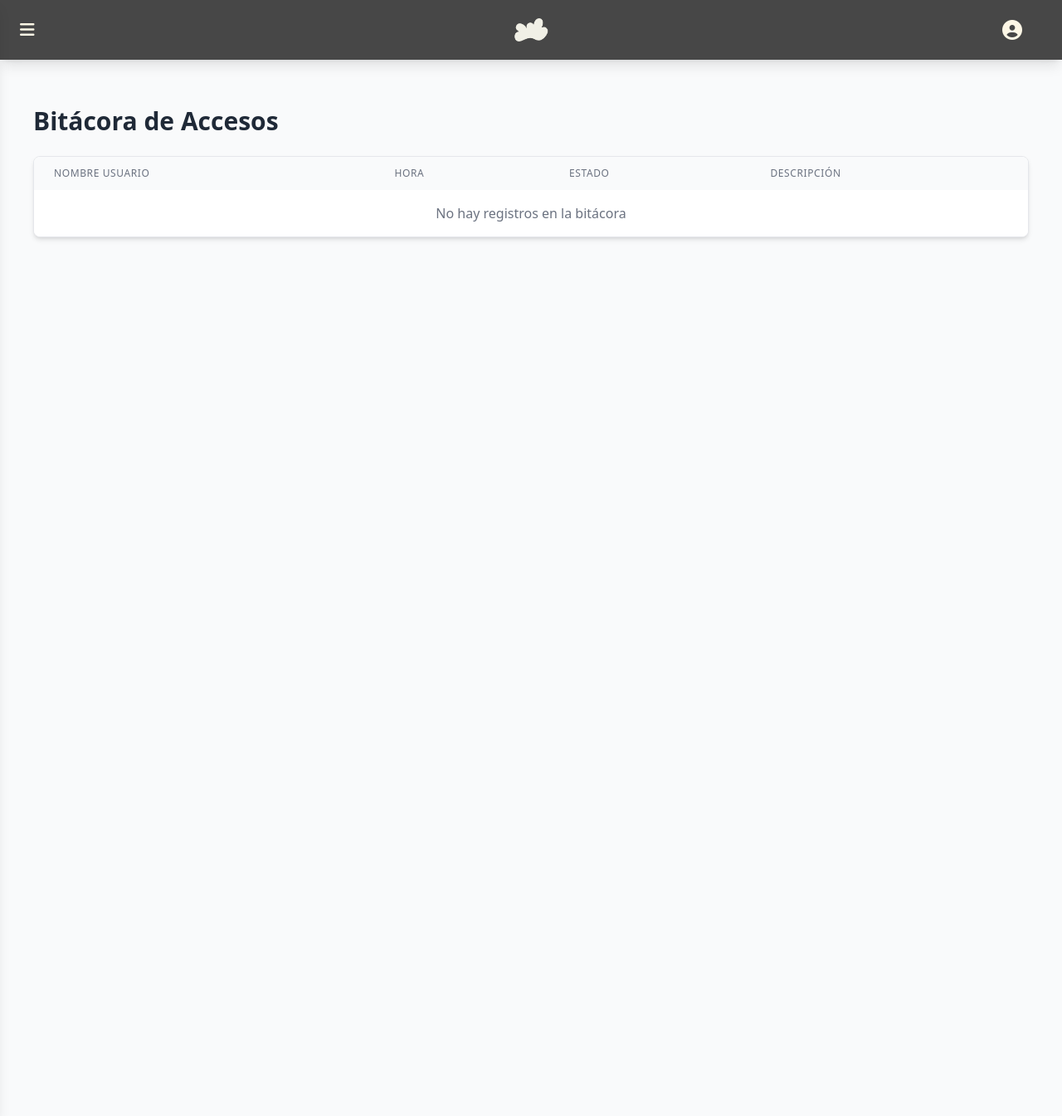
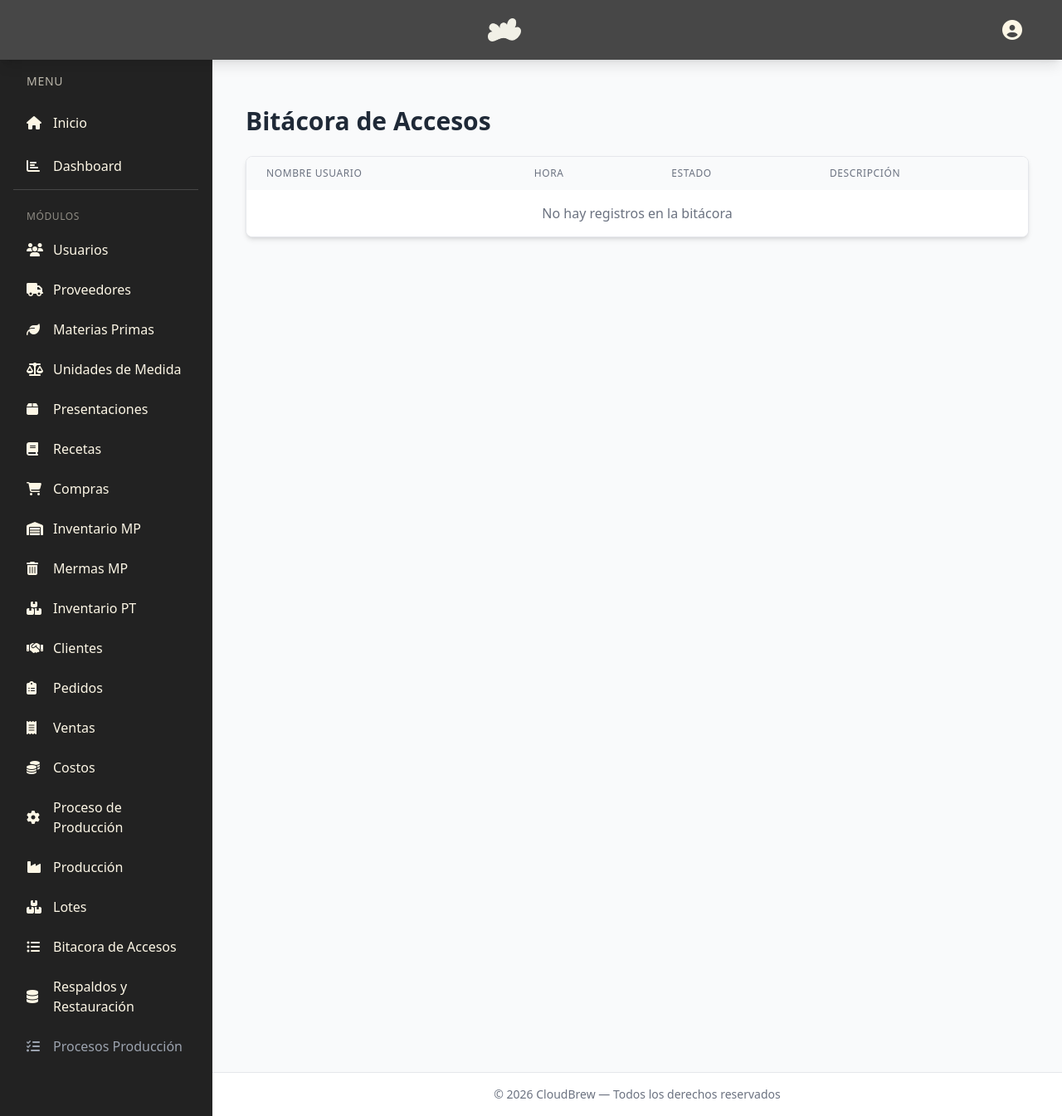
Before and after one commit to IDGS-802-21002866/CloudBrew, a Python web app: template app/modules/bitacora_login/templates/bitacora/bitacora_lista.html in a window 1280 px wide. Shown: the whole page at 83% size. Run offline with Jinja, Linux system fonts and the light colour scheme; the template is opened without the code that fills it, so the values that code supplies are empty; style sheets or scripts are compiled from the project's sources.

Commit message:
feature: cambio general en base

```diff
--- a/app/templates/base.html
+++ b/app/templates/base.html
@@ -2,167 +2,161 @@
 {% from '_macros.html' import mostrar_flashes %}
 
 {% block body %}
-<div class="flex flex-col min-h-screen">
-  <!-- Navbar -->
-  <nav class="bg-brew-bg text-brew-beige shadow-lg px-6 py-4 flex items-center justify-between relative">
-    <div class="flex items-center gap-3">
-      <button id="btn-menu" type="button" class="text-xl hover:text-white transition" aria-label="Abrir menu">
-        <i class="fas fa-bars"></i>
-      </button>
-    </div>
-    <div class="absolute left-1/2 -translate-x-1/2">
+<div class="flex flex-col h-screen overflow-hidden">
+
+  <nav class="bg-brew-bg text-brew-beige shadow-lg px-6 py-4 flex flex-none items-center justify-between z-10">
+    <div></div>
+    <div>
       <img src="{{ url_for('static', filename='img/logo-solo.png') }}" alt="CloudBrew" class="h-7 w-auto">
     </div>
-
-    <!-- User Menu -->
     <div class="flex items-center gap-4">
       <a href="{{ url_for('auth.logout') }}" class="flex items-center gap-2 px-4 py-2 rounded-lg hover:bg-brew-dark transition">
         <i class="fas fa-user-circle text-2xl"></i>
-        <span class="text-sm font-medium  sm:inline">{{ current_user.nombre }}</span>
+        <span class="text-sm font-medium">{{ current_user.nombre }}</span>
       </a>
     </div>
   </nav>
 
-  <div id="overlay-menu" class="fixed inset-0 bg-black/40 z-30 hidden"></div>
+  <div class="flex flex-1 overflow-hidden">
 
-  <!-- Content Wrapper -->
-  <div class="flex flex-1">
-    <!-- Sidebar -->
-    <aside id="menu-lateral" class="fixed top-0 left-0 h-screen w-64 bg-brew-dark text-brew-beige shadow-lg overflow-y-auto z-40 transform -translate-x-full transition-transform duration-300">
+    <aside class="w-64 bg-brew-dark text-brew-beige shadow-lg flex-none overflow-y-auto border-r border-brew-bg/20">
       <div class="p-4 space-y-2">
-        <div class="flex items-center justify-between mb-4">
-          <p class="text-sm uppercase tracking-wider opacity-70">Menu</p>
-          <button id="btn-cerrar-menu" type="button" class="text-lg hover:text-white transition" aria-label="Cerrar menu">
-            <i class="fas fa-times"></i>
-          </button>
-        </div>
+        <p class="text-sm uppercase tracking-wider opacity-70 mb-4 px-4">Menu</p>
+
         <nav class="space-y-1">
           <a href="{{ url_for('main.index') }}" class="flex items-center gap-3 px-4 py-3 rounded-lg hover:bg-brew-bg transition">
             <i class="fas fa-home w-5 flex-shrink-0"></i>
-            <span class="truncate">Inicio</span>
+            <span>Inicio</span>
           </a>
 
           <a href="{{ url_for('main.dashboard') }}" class="flex items-center gap-3 px-4 py-3 rounded-lg hover:bg-brew-bg transition">
             <i class="fas fa-chart-bar w-5 flex-shrink-0"></i>
-            <span class="truncate">Dashboard</span>
+            <span>Dashboard</span>
           </a>
 
-          <div class="pt-2 border-t border-brew-bg">
+          <div class="pt-4 mt-2 border-t border-brew-bg">
             <p class="text-xs uppercase tracking-wider text-brew-beige opacity-50 px-4 py-2">Módulos</p>
 
             <a href="{{ url_for('usuarios.listar') }}" class="flex items-center gap-3 px-4 py-3 rounded-lg hover:bg-brew-bg transition">
               <i class="fas fa-users w-5 flex-shrink-0"></i>
-              <span class="truncate">Usuarios</span>
+              <span>Usuarios</span>
             </a>
 
             <a href="{{ url_for('proveedores.listar') }}" class="flex items-center gap-3 px-4 py-3 rounded-lg hover:bg-brew-bg transition">
               <i class="fas fa-truck w-5 flex-shrink-0"></i>
-              <span class="truncate">Proveedores</span>
+              <span>Proveedores</span>
             </a>
 
             <a href="{{ url_for('materias_primas.listar') }}" class="flex items-center gap-3 px-4 py-3 rounded-lg hover:bg-brew-bg transition">
               <i class="fas fa-leaf w-5 flex-shrink-0"></i>
-              <span class="truncate">Materias Primas</span>
+              <span>Materias Primas</span>
             </a>
 
             <a href="{{ url_for('unidades_medida.listar') }}" class="flex items-center gap-3 px-4 py-3 rounded-lg hover:bg-brew-bg transition">
               <i class="fas fa-balance-scale w-5 flex-shrink-0"></i>
-              <span class="truncate">Unidades de Medida</span>
+              <span>Unidades de Medida</span>
             </a>
 
             <a href="{{ url_for('presentaciones.listar') }}" class="flex items-center gap-3 px-4 py-3 rounded-lg hover:bg-brew-bg transition">
               <i class="fas fa-box w-5 flex-shrink-0"></i>
-              <span class="truncate">Presentaciones</span>
+              <span>Presentaciones</span>
             </a>
 
             <a href="{{ url_for('recetas.listar') }}" class="flex items-center gap-3 px-4 py-3 rounded-lg hover:bg-brew-bg transition">
               <i class="fas fa-book w-5 flex-shrink-0"></i>
-              <span class="truncate">Recetas</span>
+              <span>Recetas</span>
             </a>
 
             <a href="{{ url_for('compras.listar') }}" class="flex items-center gap-3 px-4 py-3 rounded-lg hover:bg-brew-bg transition">
               <i class="fas fa-shopping-cart w-5 flex-shrink-0"></i>
-              <span class="truncate">Compras</span>
+              <span>Compras</span>
             </a>
 
             <a href="{{ url_for('inventario_materias_primas.listar') }}" class="flex items-center gap-3 px-4 py-3 rounded-lg hover:bg-brew-bg transition">
               <i class="fas fa-warehouse w-5 flex-shrink-0"></i>
-              <span class="truncate">Inventario MP</span>
+              <span>Inventario MP</span>
             </a>
 
             <a href="{{ url_for('mermas_materia_prima.listar') }}" class="flex items-center gap-3 px-4 py-3 rounded-lg hover:bg-brew-bg transition">
               <i class="fas fa-trash-alt w-5 flex-shrink-0"></i>
-              <span class="truncate">Mermas MP</span>
+              <span>Mermas MP</span>
             </a>
 
             <a href="{{ url_for('inventario_producto_terminado.listar') }}" class="flex items-center gap-3 px-4 py-3 rounded-lg hover:bg-brew-bg transition">
               <i class="fas fa-boxes w-5 flex-shrink-0"></i>
-              <span class="truncate">Inventario PT</span>
+              <span>Inventario PT</span>
             </a>
 
             <a href="{{ url_for('clientes.listar') }}" class="flex items-center gap-3 px-4 py-3 rounded-lg hover:bg-brew-bg transition">
               <i class="fas fa-handshake w-5 flex-shrink-0"></i>
-              <span class="truncate">Clientes</span>
+              <span>Clientes</span>
             </a>
 
             <a href="{{ url_for('pedidos.listar') }}" class="flex items-center gap-3 px-4 py-3 rounded-lg hover:bg-brew-bg transition">
               <i class="fas fa-clipboard-list w-5 flex-shrink-0"></i>
-              <span class="truncate">Pedidos</span>
+              <span>Pedidos</span>
             </a>
 
             <a href="{{ url_for('ventas.listar') }}" class="flex items-center gap-3 px-4 py-3 rounded-lg hover:bg-brew-bg transition">
               <i class="fas fa-receipt w-5 flex-shrink-0"></i>
-              <span class="truncate">Ventas</span>
+              <span>Ventas</span>
             </a>
 
             <a href="{{ url_for('costos.dashboard') }}" class="flex items-center gap-3 px-4 py-3 rounded-lg hover:bg-brew-bg transition">
               <i class="fas fa-coins w-5 flex-shrink-0"></i>
-              <span class="truncate">Costos</span>
+              <span>Costos</span>
             </a>
 
             <a href="{{ url_for('proc_prod.listar') }}" class="flex items-center gap-3 px-4 py-3 rounded-lg hover:bg-brew-bg transition">
               <i class="fas fa-cog w-5 flex-shrink-0"></i>
-              <span class="truncate">Proceso de Producción</span>
+              <span>Proceso de Producción</span>
             </a>
 
             <a href="{{ url_for('produccion.listar') }}" class="flex items-center gap-3 px-4 py-3 rounded-lg hover:bg-brew-bg transition">
               <i class="fas fa-industry w-5 flex-shrink-0"></i>
-              <span class="truncate">Producción</span>
+              <span>Producción</span>
             </a>
 
             <a href="{{ url_for('lotes.listar') }}" class="flex items-center gap-3 px-4 py-3 rounded-lg hover:bg-brew-bg transition">
               <i class="fas fa-boxes-stacked w-5 flex-shrink-0"></i>
-              <span class="truncate">Lotes</span>
+              <span>Lotes</span>
             </a>
 
             <a href="{{ url_for('bitacora.listar') }}" class="flex items-center gap-3 px-4 py-3 rounded-lg hover:bg-brew-bg transition">
               <i class="fas fa-list-ul w-5 flex-shrink-0"></i>
-              <span class="truncate">Bitacora de Accesos</span>
+              <span>Bitacora de Accesos</span>
             </a>
+
             <a href="{{ url_for('bitacora.listar') }}" class="flex items-center gap-3 px-4 py-3 rounded-lg hover:bg-brew-bg transition">
               <i class="fas fa-database w-5 flex-shrink-0"></i>
-              <span class="truncate">Respaldos y Restauración</span>
+              <span>Respaldos y Restauración</span>
             </a>
 
             <a href="#" class="flex items-center gap-3 px-4 py-3 rounded-lg hover:bg-brew-bg transition text-gray-400" title="Accesible desde Producción">
               <i class="fas fa-tasks w-5 flex-shrink-0"></i>
-              <span class="truncate">Procesos Producción</span>
+              <span>Procesos Producción</span>
             </a>
           </div>
         </nav>
       </div>
     </aside>
 
-    <!-- Main Content -->
-    <main class="flex-1 bg-gray-50 overflow-y-auto">
-      <div class="p-6 max-w-full">
+    <main class="flex-1 bg-gray-50 flex flex-col overflow-y-auto">
+
+      <div class="flex-1 p-6">
         {{ mostrar_flashes() }}
         {% block content %}
         {% endblock %}
       </div>
+
+      <footer class="bg-white border-t px-6 py-4 text-sm text-gray-500 text-center flex-none">
+        © 2026 CloudBrew — Todos los derechos reservados
+      </footer>
+
     </main>
+
   </div>
 </div>
-<script src="{{ url_for('static', filename='js/menu_lateral.js') }}"></script>
+
 <script src="{{ url_for('static', filename='js/busqueda_tabla.js') }}"></script>
 {% endblock %}
```
